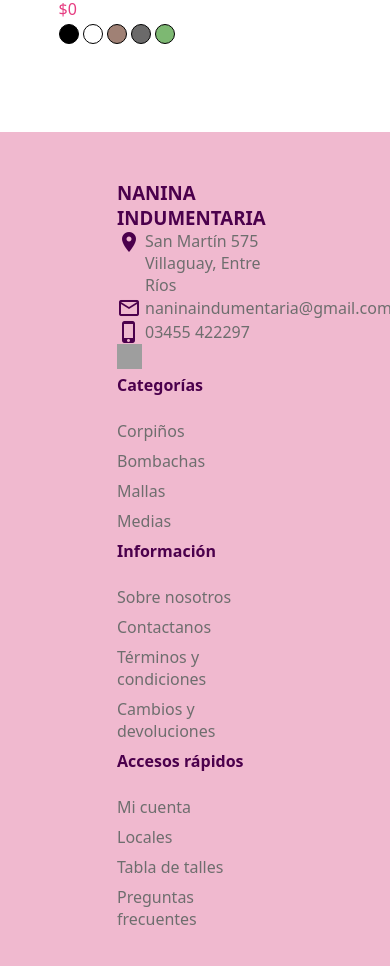
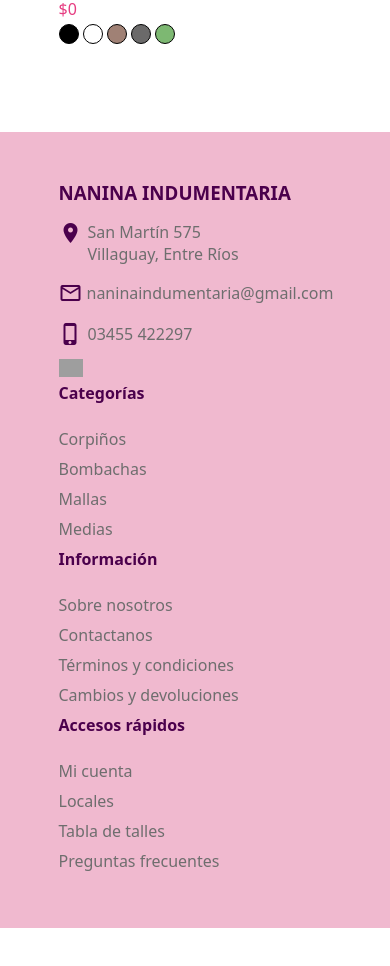
Before and after one commit to MarioAbdala/nanina-indumentaria, a React (Vite) app: page / in a window 390 px wide. Shown: the part 3380-4346 px from the top of the page. After the commit the page ends 4308 px from the top, so only its background shows below. Built offline with nearby package versions, Linux system fonts and the light colour scheme; grey boxes are pictures that could not be loaded.

Commit message:
adjusted components css to a more mobile-firsty approach

```diff
--- a/src/components/Footer.css
+++ b/src/components/Footer.css
@@ -1,65 +1,68 @@
 .footer {
-    width: 100%;
-    height: 30vh;
-    display: flex;
-    align-items: center;
-    justify-content: space-between;
     background-color: var(--background-pink);
-    padding-inline: 15%;
-    padding-block: 3rem;
     color: var(--main-purple);
+    padding: 3rem 15%;
 }
 
 .footer-contact {
-    width: 30%;
     display: flex;
     flex-direction: column;
-    justify-content: space-between;
-    height: 100%;
 }
 
-.location, .footer-icon-text-container>p {
-    color: #6e6e6e;
-}
-
-.footer-icon-text-container {
-    display: flex;
+.footer-icon-text-container,
+.footer-icon-dual-text-container {
     align-items: center;
     cursor: pointer;
+    margin-top: 1rem;
+    display: flex;
 }
 
 .footer-icon-dual-text-container {
-    display: flex;
-    cursor: pointer;
+    align-items: flex-start;
 }
 
 .footer-icon {
-    margin-right: .25rem;
+    margin-right: 0.25rem;
+    width: 25px;
+    height: 25px;
 }
 
+.footer-logos-container {
+    display: flex;
+    align-items: center;
+    margin-top: .75rem;
+}
+
+.footer-logo {
+    width: 24px;
+}
+
+.location,
+.footer-icon-text-container > p,
 .footer-link {
     color: #6e6e6e;
     text-decoration: none;
 }
 
-.footer-logo {
-    width: 25px;
-    height: 25px;
-}
-
-.location:hover, .footer-icon-text-container:hover>p, .footer-link:hover {
+.location:hover,
+.footer-icon-text-container:hover > p,
+.footer-link:hover {
     color: var(--main-purple);
 }
 
-@media only screen and (max-width: 600px) {
+@media only screen and (min-width: 768px) {
     .footer {
-        flex-direction: column;
-        align-items: center;
-        padding-inline: 30%;
-        height: auto;
+      display: flex;
+      flex-direction: row;
+      justify-content: space-between;
+      align-items: center;
+      height: 30vh;
+      padding: 3rem 15%;
     }
 
     .footer-contact {
-        width: 100%;
+      width: 30%;
+      height: 100%;
+      margin-right: 8rem;
     }
 }
--- a/src/components/FooterColumn.css
+++ b/src/components/FooterColumn.css
@@ -1,18 +1,17 @@
 .footer-column {
     display: flex;
     flex-direction: column;
-    height: 100%;
 }
 
 .footer-column-title {
+    color: var(--main-purple);
     font-weight: bold;
     margin-bottom: 1.5rem;
-    color: var(--main-purple);
 }
 
 .footer-column-link {
-    margin-bottom: .5rem;
     color: #6e6e6e;
+    margin-bottom: 0.5rem;
     text-decoration: none;
 }
 
@@ -20,8 +19,9 @@
     color: var(--main-purple);
 }
 
-@media only screen and (max-width: 600px) {
+@media only screen and (min-width: 768px) {
     .footer-column {
-        width: 100%;
+      height: 100%;
+      width: 25%;
     }
 }
```
